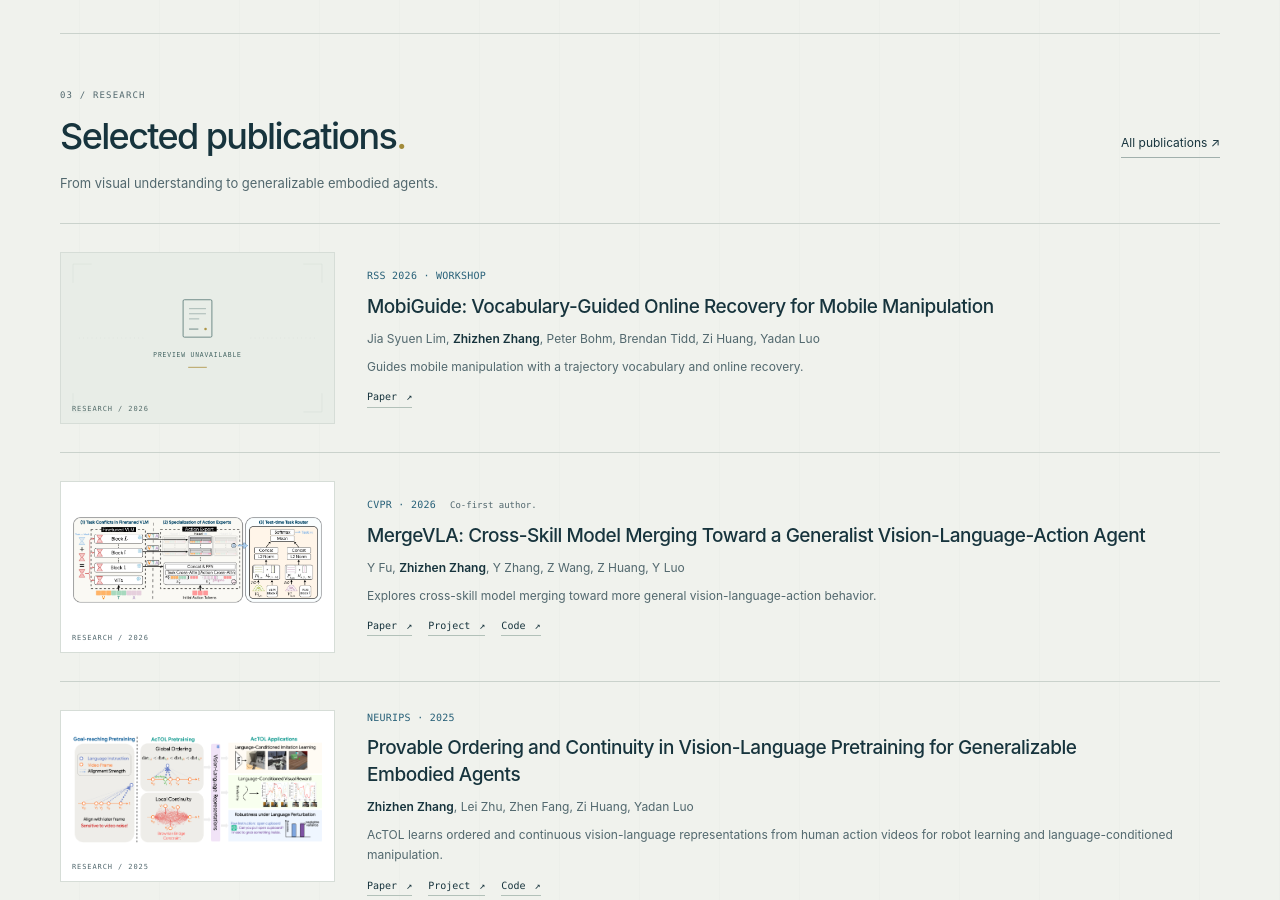
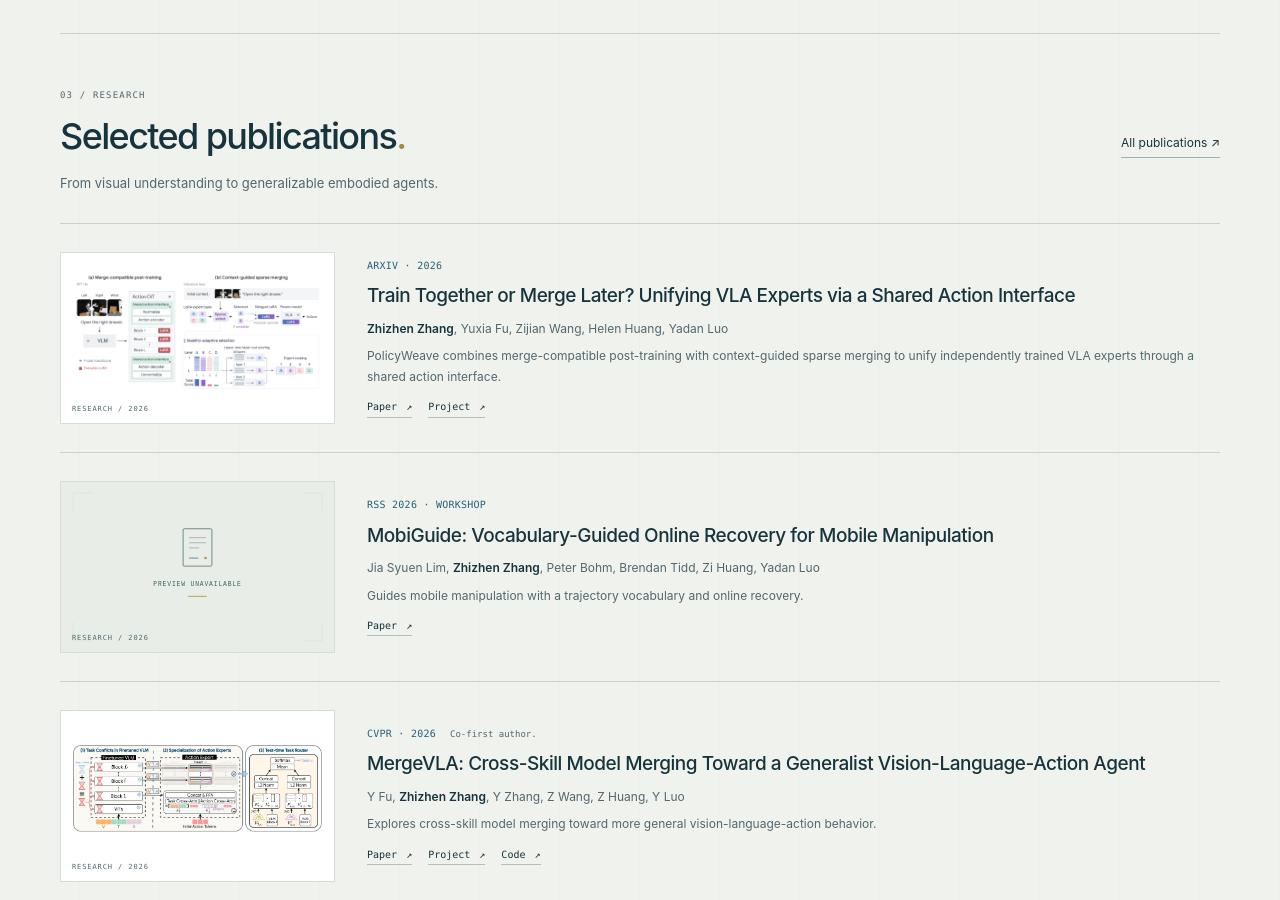
Before and after one commit to Daisy-zzz/homepage, a Jekyll site: the page built from index.html, in a window 1280 px wide and 900 px high, scrolled down 1229 px. Built offline with Jekyll 4.4.1, drawn with Linux system fonts in a browser that asks for light colours.

Commit message:
Add PolicyWeave arXiv preprint and method figure

```diff
--- a/_data/publications.yml
+++ b/_data/publications.yml
@@ -1,3 +1,19 @@
+- title: 'Train Together or Merge Later? Unifying VLA Experts via a Shared Action Interface'
+  authors: Zhizhen Zhang, Yuxia Fu, Zijian Wang, Helen Huang, Yadan Luo
+  authors_html: <strong>Zhizhen Zhang</strong>, Yuxia Fu, Zijian Wang, Helen Huang, Yadan Luo
+  venue: 'arXiv preprint arXiv:2609.33125, 2026'
+  venue_short: arXiv · 2026
+  year: 2026
+  area: PolicyWeave, Vision-Language-Action Models, Model Merging, Multi-task Learning
+  homepage_selected: true
+  url: https://arxiv.org/abs/2609.33125
+  paper_url: https://arxiv.org/abs/2609.33125
+  project_url: https://policyweave.github.io/
+  summary: PolicyWeave combines merge-compatible post-training with context-guided sparse merging to unify independently trained VLA experts through a shared action interface.
+  teaser_image: /assets/img/policyweave_method.png
+  teaser_alt: 'PolicyWeave method: shared-interface post-training and context-guided sparse merging'
+  teaser_source: https://policyweave.github.io/assets/images/method.png
+  source_url: https://arxiv.org/abs/2609.33125
 - title: 'MobiGuide: Vocabulary-Guided Online Recovery for Mobile Manipulation'
   authors: Jia Syuen Lim, Zhizhen Zhang, Peter Bohm, Brendan Tidd, Zi Huang, Yadan Luo
   authors_html: Jia Syuen Lim, <strong>Zhizhen Zhang</strong>, Peter Bohm, Brendan Tidd, Zi Huang, Yadan Luo
```
Also changed, not shown: assets/img/policyweave_method.png (added).
